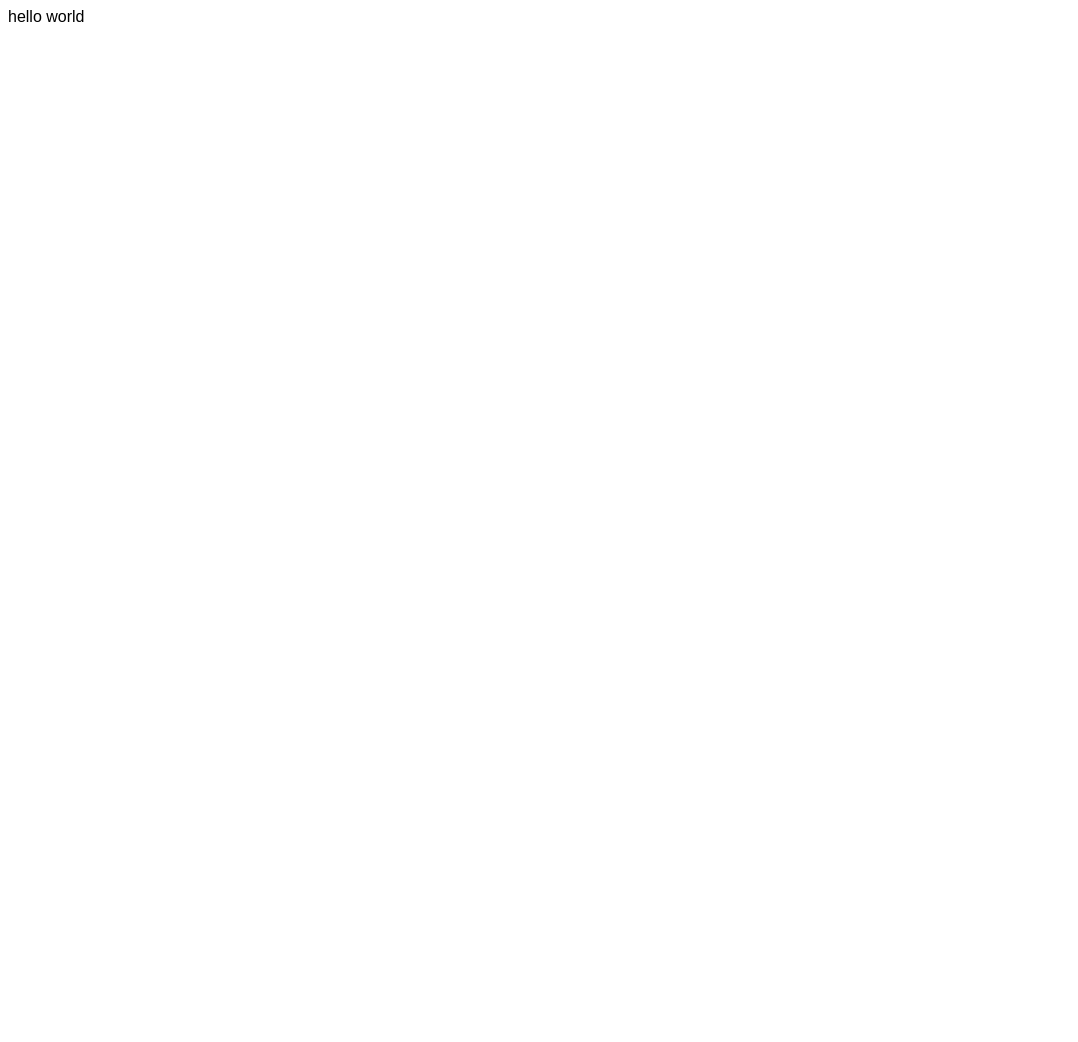
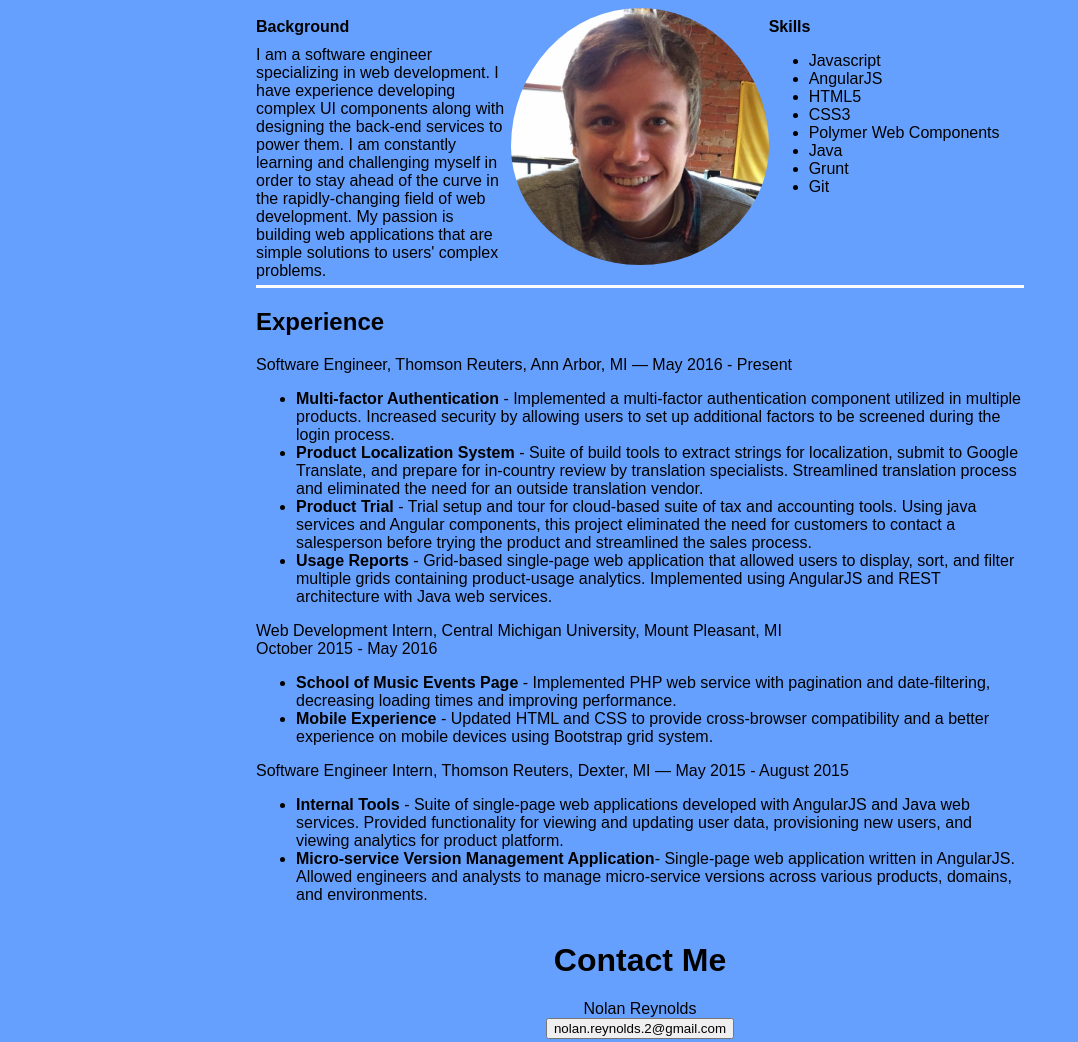
Before and after one commit to njrey/njrey.github.io, a plain HTML site: page index.html in a window 1280 px wide. Shown: the whole page, without its empty margins (0-1078 px from the left). Before the commit the page ends 800 px from the top, so only its background shows below. Drawn offline with Linux system fonts and the light colour scheme.

Commit message:
initial resume

```diff
--- a/index.html
+++ b/index.html
@@ -6,7 +6,70 @@
 		<link rel="stylesheet" type="text/css" href="resume.css">
 	</head>
 	<body>
-		hello world
-		<!-- <img src="profile.jpg"> -->
+		<div class="intro">
+			<div class="background-info">
+				<h4>Background</h4>
+				<div>I am a software engineer specializing in web development. I have experience developing complex UI components along with designing the back-end services to power them. I am constantly learning and challenging myself in order to stay ahead of the curve in the rapidly-changing field of web development. My passion is building web applications that are simple solutions to users' complex problems.</div>
+			</div>
+			<div class="picture-container">
+				<img class="profile-pic" src="profile.jpg">
+			</div>
+			<div class="skills">
+				<h4>Skills</h4>
+				<div>
+					<ul>
+						<li>Javascript</li>
+						<li>AngularJS</li>
+						<li>HTML5</li>
+						<li>CSS3</li>
+						<li>Polymer Web Components</li>
+						<li>Java</li>
+						<li>Grunt</li>
+						<li>Git</li>
+					</ul>
+				</div>
+			</div>
+	</div>
+	<div class="resume">
+		<h2>Experience</h2>
+		<div>Software Engineer, Thomson Reuters, Ann Arbor, MI — May 2016 - Present</div>
+			<ul>
+				<li>
+					<span>Multi-factor Authentication</span> - Implemented a multi-factor authentication component utilized in multiple products. Increased security by allowing users to set up additional factors to be screened during the login process.
+				</li>
+				<li>
+					<span>Product Localization System</span> - Suite of build tools to extract strings for localization, submit to Google Translate, and prepare for in-country review by translation specialists. Streamlined translation process and eliminated the need for an outside translation vendor.
+				</li>
+				<li>
+					<span>Product Trial</span> - Trial setup and tour for cloud-based suite of tax and accounting tools. Using java services and Angular components, this project eliminated the need for customers to contact a salesperson before trying the product and streamlined the sales process.
+				</li>
+				<li>
+					<span>Usage Reports</span> - Grid-based single-page web application that allowed users to display, sort, and filter multiple grids containing product-usage analytics. Implemented using AngularJS and REST architecture with Java web services.
+				</li>
+			</ul>
+			<div>Web Development Intern, Central Michigan University, Mount Pleasant, MI</div>
+			October 2015 - May 2016
+			<ul>
+				<li>
+					<span>School of Music Events Page</span> -  Implemented PHP web service with pagination and date-filtering, decreasing loading times and improving performance.</li>
+				<li>
+					<span>Mobile Experience</span> - Updated HTML and CSS to provide cross-browser compatibility and a better experience on mobile devices using Bootstrap grid system.
+				</li>
+			</ul>
+			<div>Software Engineer Intern, Thomson Reuters, Dexter, MI — May 2015 - August 2015</div>
+			<ul>
+				<li>
+					<span>Internal Tools</span> - Suite of single-page web applications developed with AngularJS and Java web services. Provided functionality for viewing and updating user data, provisioning new users, and viewing analytics for product platform.
+				</li>
+				<li>
+					<span>Micro-service Version Management Application</span>- Single-page web application written in AngularJS. Allowed engineers and analysts to manage micro-service versions across various products, domains, and environments.
+				</li>
+			</ul>
+	</div>
+	<div class="contact-info">
+		<h1>Contact Me</h1>
+		<div>Nolan Reynolds</div>
+		<button href="mailto:nolan.reynolds.2@gmail.com">nolan.reynolds.2@gmail.com</button>
+	</div>
 	</body>
 </html>
--- a/resume.css
+++ b/resume.css
@@ -1,5 +1,11 @@
 body {
 	font-family: Arial;
+	background-color: #66a0ff;
+	display: flex;
+	flex-direction: column;
+	justify-content: center;
+	margin-left: 20%;
+	margin-right: 20%;
 }
 h4 {
 	margin: 10px 0px;
@@ -7,3 +13,35 @@ h4 {
 span {
 	font-weight: bold;
 }
+.intro {
+	display: flex;
+	flex-direction: row;
+	flex-wrap: wrap;
+}
+.picture-container {
+	flex-grow: 2;
+	width: 33%;
+	min-width: 200px;
+    text-align: center;
+}
+.profile-pic {
+	width: 100%;
+	border-radius: 50%;
+	padding-bottom: 20px;
+}
+.background-info {
+	width: 33%;
+	min-width: 200px;
+	flex-grow: 1;
+}
+.skills {
+	width: 33%;
+	min-width: 200px;
+	flex-grow: 1;
+}
+.resume {
+	border-top: 3px solid white;
+}
+.contact-info {
+	text-align: center;
+}
```
